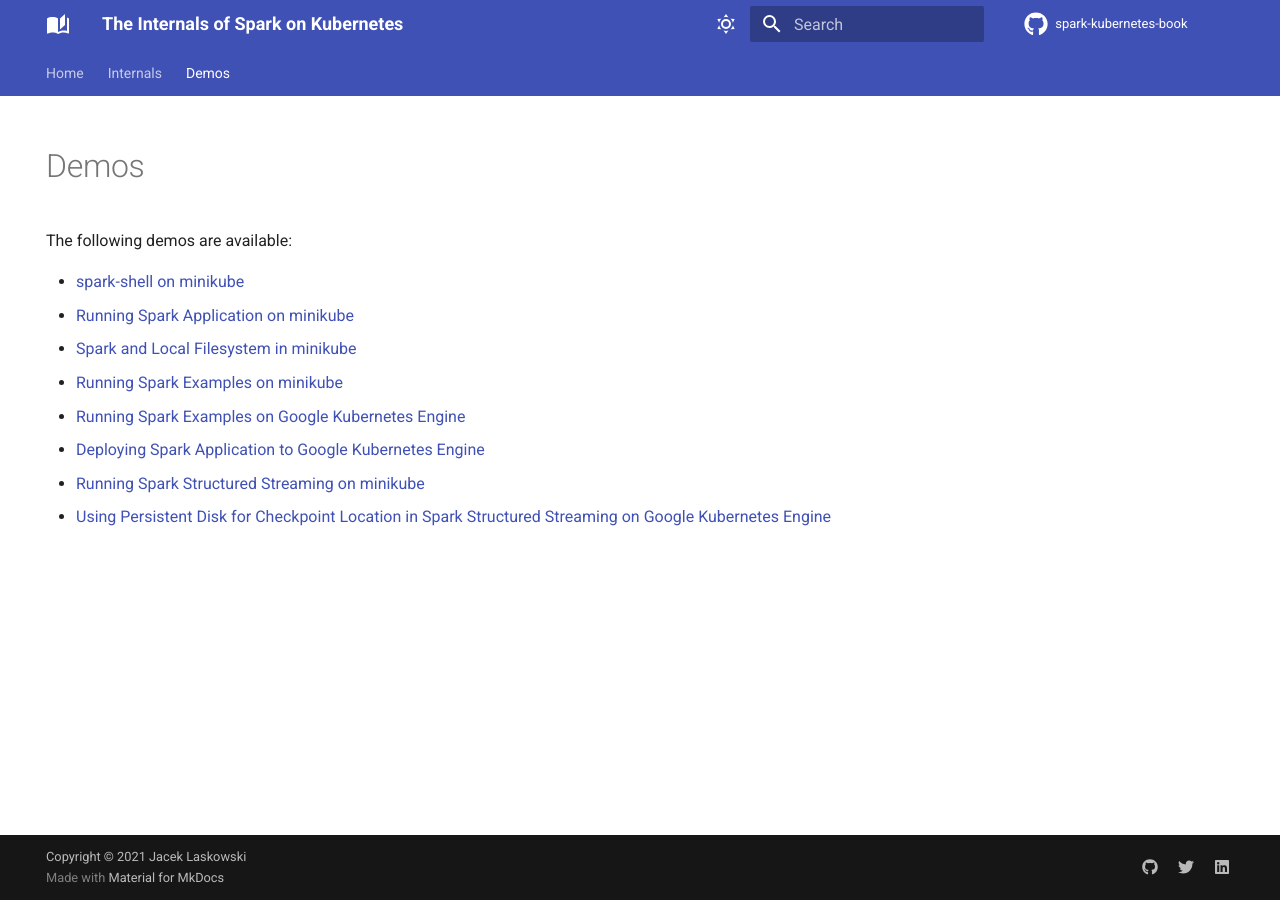
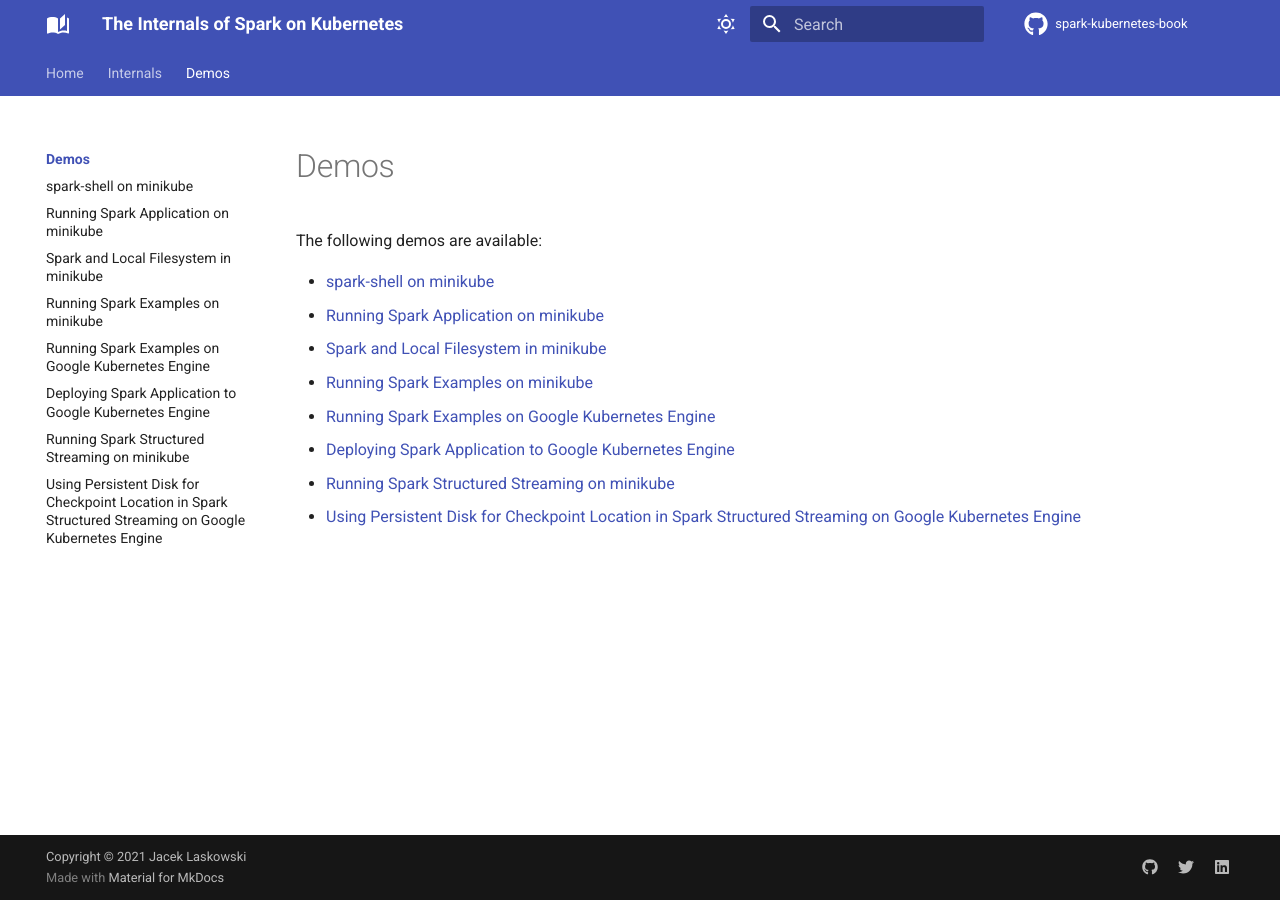
Before and after one commit to jaceklaskowski/spark-kubernetes-book, an MkDocs documentation site: the page built from docs/demo/index.md, in a window 1280 px wide. Built offline with MkDocs 1.6.1 and Material for MkDocs 9.7.7, drawn with Linux system fonts in a browser that asks for light colours; comment, search, counter and statistics services are not loaded.

Commit message:
[MINOR] section index pages

```diff
--- a/mkdocs.yml
+++ b/mkdocs.yml
@@ -20,6 +20,9 @@
     - navigation.tabs
     - navigation.instant
     - search.suggest
+    # https://squidfunk.github.io/mkdocs-material/setup/setting-up-navigation/#section-index-pages
+    # @since 6.2.7-insiders-1.17.0
+    - navigation.indexes
   palette:
     - scheme: default
       primary: indigo
```
Also changed, not shown: docs/demo/index.md (+0 -1 lines).
